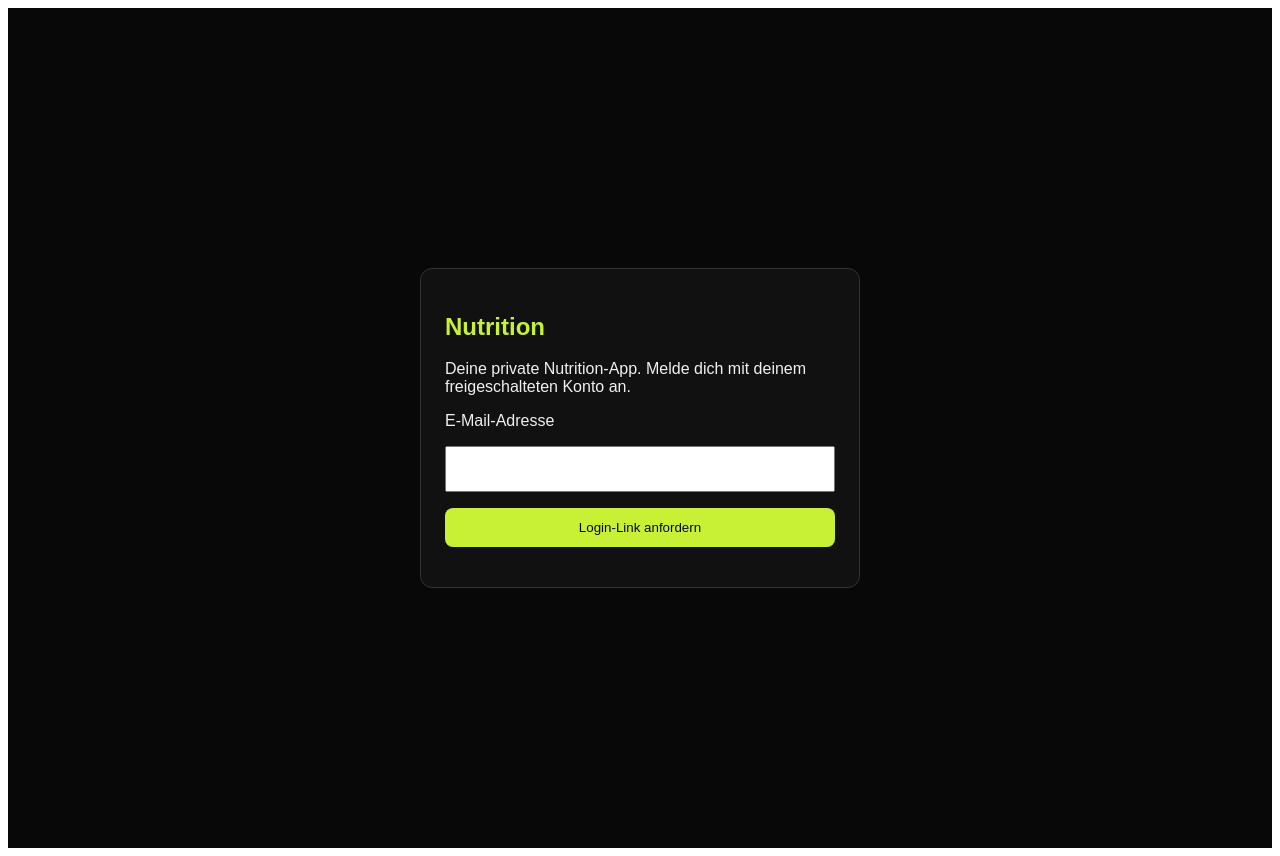
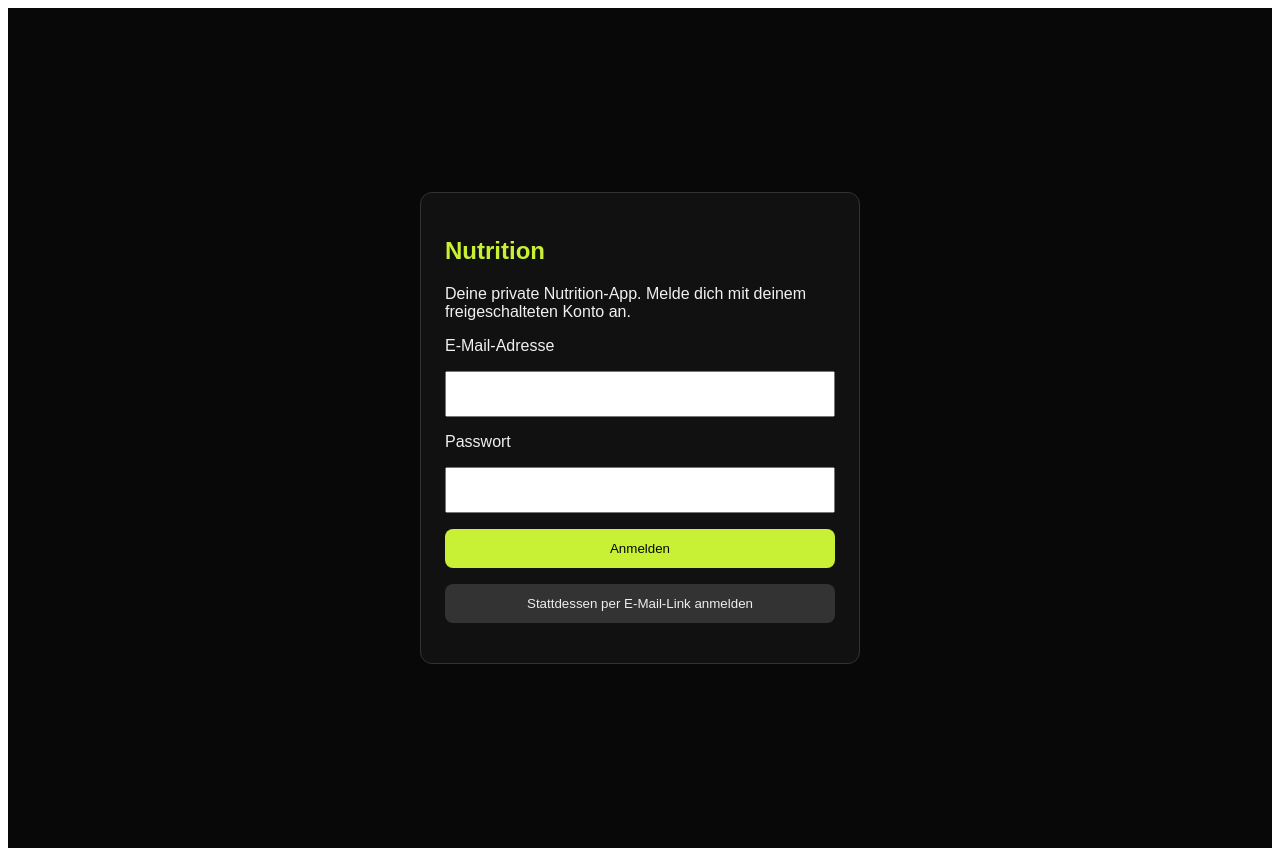
Before and after one commit to philippthonemann/nutrition-app, a React (Vite) app: page / in a window 1280 px wide. Built offline with nearby package versions, Linux system fonts and the light colour scheme.

Commit message:
Add password login and authenticated self-service password setup

```diff
--- a/src/AuthGate.jsx
+++ b/src/AuthGate.jsx
@@ -8,6 +8,12 @@ const button = { padding: '12px 16px', borderRadius: 8, border: 0, background: '
 export default function AuthGate({ children }) {
   const [state, setState] = useState({ loading: true, user: null, error: '' });
   const [email, setEmail] = useState('');
+  const [password, setPassword] = useState('');
+  const [mode, setMode] = useState('password');
+  const [showPasswordSetup, setShowPasswordSetup] = useState(false);
+  const [newPassword, setNewPassword] = useState('');
+  const [confirmation, setConfirmation] = useState('');
+  const [passwordMessage, setPasswordMessage] = useState('');
   const [busy, setBusy] = useState(false);
   const [message, setMessage] = useState('');
 
@@ -57,6 +63,12 @@ export default function AuthGate({ children }) {
     setBusy(true);
     setMessage('');
     try {
+      if (mode === 'password') {
+        const { error } = await supabase.auth.signInWithPassword({ email: email.trim(), password });
+        setPassword('');
+        if (error) setMessage(error.status === 429 ? 'Zu viele Anmeldeversuche. Bitte versuche es später erneut.' : 'Anmeldung fehlgeschlagen. Prüfe E-Mail und Passwort. Falls noch kein Passwort gesetzt ist, lege es zuerst in deiner angemeldeten Mac-Sitzung fest.');
+        return;
+      }
       const { error } = await supabase.auth.signInWithOtp({
         email: email.trim(),
         options: { shouldCreateUser: false, emailRedirectTo: window.location.origin },
@@ -70,13 +82,43 @@ export default function AuthGate({ children }) {
     } finally { setBusy(false); }
   }
 
+  async function savePassword(event) {
+    event.preventDefault();
+    if (newPassword !== confirmation) {
+      setPasswordMessage('Die Passwörter stimmen nicht überein.');
+      return;
+    }
+    setBusy(true);
+    setPasswordMessage('');
+    try {
+      const { error } = await supabase.auth.updateUser({ password: newPassword });
+      setPasswordMessage(error ? 'Passwort konnte nicht gespeichert werden. Nutze mindestens 12 Zeichen. Falls Supabase eine erneute Anmeldung verlangt, ist zuerst ein frischer Login nötig.' : 'Passwort gespeichert. Du kannst dich jetzt auf deinem iPhone mit E-Mail und Passwort anmelden.');
+      if (!error) { setNewPassword(''); setConfirmation(''); }
+    } catch {
+      setPasswordMessage('Passwort konnte derzeit nicht gespeichert werden. Bitte versuche es erneut.');
+    } finally { setBusy(false); }
+  }
+
   if (state.user) return <div key={state.user.id}>
     <div style={{ background: '#080808', padding: 12, textAlign: 'right' }}>
+      <button style={{ ...button, marginRight: 8 }} onClick={() => { setShowPasswordSetup(!showPasswordSetup); setPasswordMessage(''); }}>Passwort festlegen</button>
       <button style={button} onClick={async () => {
         setState({ loading: false, user: null, error: '' });
         await supabase.auth.signOut({ scope: 'local' });
       }}>Abmelden</button>
     </div>
+    {showPasswordSetup && <section style={{ ...panel, boxSizing: 'border-box', margin: '16px auto', fontFamily: 'sans-serif' }}>
+      <h2>Passwort festlegen</h2>
+      <p>Damit meldest du dich auf weiteren Geräten ohne Login-Mail an.</p>
+      <form onSubmit={savePassword} style={{ display: 'grid', gap: 12 }}>
+        <label htmlFor="new-password">Neues Passwort (mindestens 12 Zeichen)</label>
+        <input id="new-password" type="password" autoComplete="new-password" minLength={12} required value={newPassword} onChange={event => setNewPassword(event.target.value)} style={{ padding: 12, fontSize: 16 }} />
+        <label htmlFor="confirm-password">Passwort wiederholen</label>
+        <input id="confirm-password" type="password" autoComplete="new-password" minLength={12} required value={confirmation} onChange={event => setConfirmation(event.target.value)} style={{ padding: 12, fontSize: 16 }} />
+        <button style={button} disabled={busy}>{busy ? 'Wird gespeichert…' : 'Passwort speichern'}</button>
+      </form>
+      <p role="status">{passwordMessage}</p>
+    </section>}
     {children}
   </div>;
 
@@ -89,7 +131,12 @@ export default function AuthGate({ children }) {
         <form onSubmit={login} style={{ display: 'grid', gap: 16 }}>
           <label htmlFor="login-email">E-Mail-Adresse</label>
           <input id="login-email" type="email" autoComplete="email" required value={email} onChange={event => setEmail(event.target.value)} style={{ padding: 12, fontSize: 16 }} />
-          <button style={button} disabled={busy}>{busy ? 'Wird gesendet…' : 'Login-Link anfordern'}</button>
+          {mode === 'password' && <>
+            <label htmlFor="login-password">Passwort</label>
+            <input id="login-password" type="password" autoComplete="current-password" required value={password} onChange={event => setPassword(event.target.value)} style={{ padding: 12, fontSize: 16 }} />
+          </>}
+          <button style={button} disabled={busy}>{busy ? 'Bitte warten…' : mode === 'password' ? 'Anmelden' : 'Login-Link anfordern'}</button>
+          <button type="button" disabled={busy} style={{ ...button, background: '#333', color: '#eee' }} onClick={() => { setMode(mode === 'password' ? 'link' : 'password'); setPassword(''); setMessage(''); }}>{mode === 'password' ? 'Stattdessen per E-Mail-Link anmelden' : 'Mit Passwort anmelden'}</button>
         </form>
         <p role="status">{message}</p>
       </>}
```
